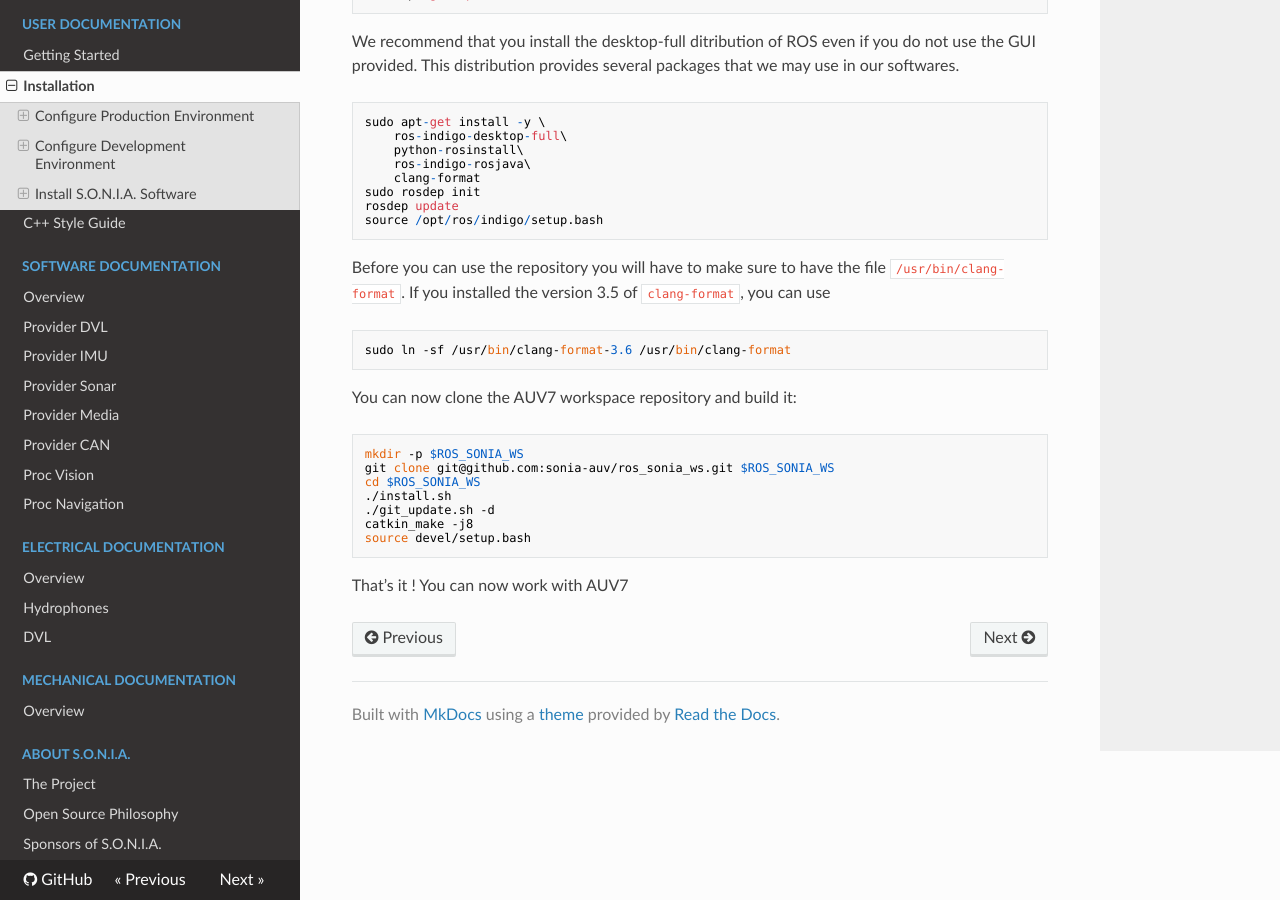
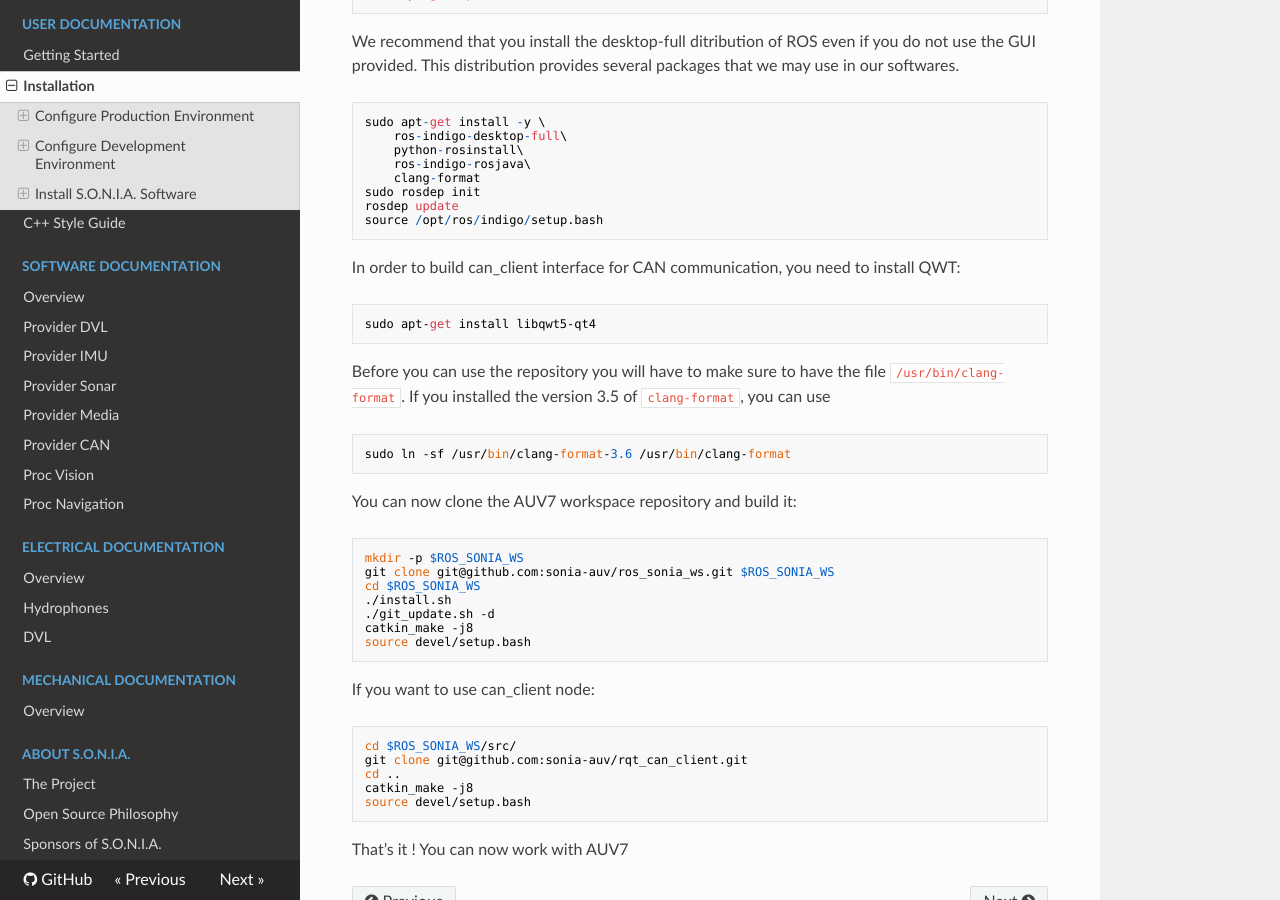
Before and after one commit to sonia-auv/documentation, an MkDocs documentation site: the page built from docs/user/installation.md, in a window 1280 px wide and 900 px high, scrolled down 10707 px. Built offline with MkDocs 1.6.1, drawn with Linux system fonts in a browser that asks for light colours; nearby versions of some CDN libraries; old or Windows-style settings are respelled for this version of MkDocs.

Commit message:
adding installation info for can_client

```diff
--- a/docs/user/installation.md
+++ b/docs/user/installation.md
@@ -480,6 +480,10 @@ We recommend that you install the desktop-full ditribution of ROS even if you do
 	rosdep update
 	source /opt/ros/indigo/setup.bash
 
+In order to build can_client interface for CAN communication, you need to install QWT:
+
+	sudo apt-get install libqwt5-qt4
+
 Before you can use the repository you will have to make sure to have the file `/usr/bin/clang-format`. If you installed the version 3.5 of `clang-format`, you can use
 
 	sudo ln -sf /usr/bin/clang-format-3.6 /usr/bin/clang-format
@@ -494,4 +498,12 @@ You can now clone the AUV7 workspace repository and build it:
 	catkin_make -j8
 	source devel/setup.bash
 
+If you want to use can_client node:
+
+	cd $ROS_SONIA_WS/src/
+    git clone git@github.com:sonia-auv/rqt_can_client.git
+    cd ..
+    catkin_make -j8
+	source devel/setup.bash
+
 That's it ! You can now work with AUV7
```
